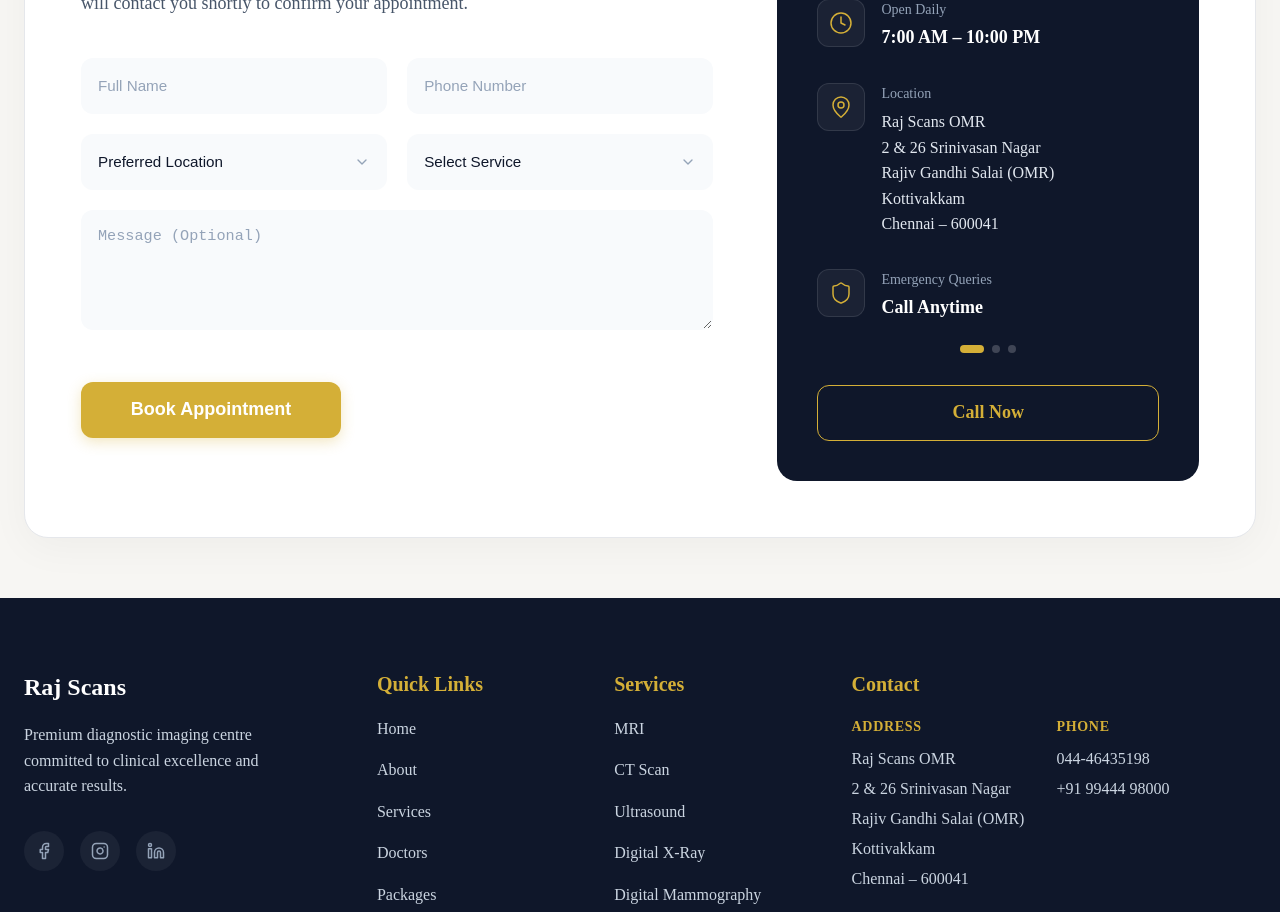
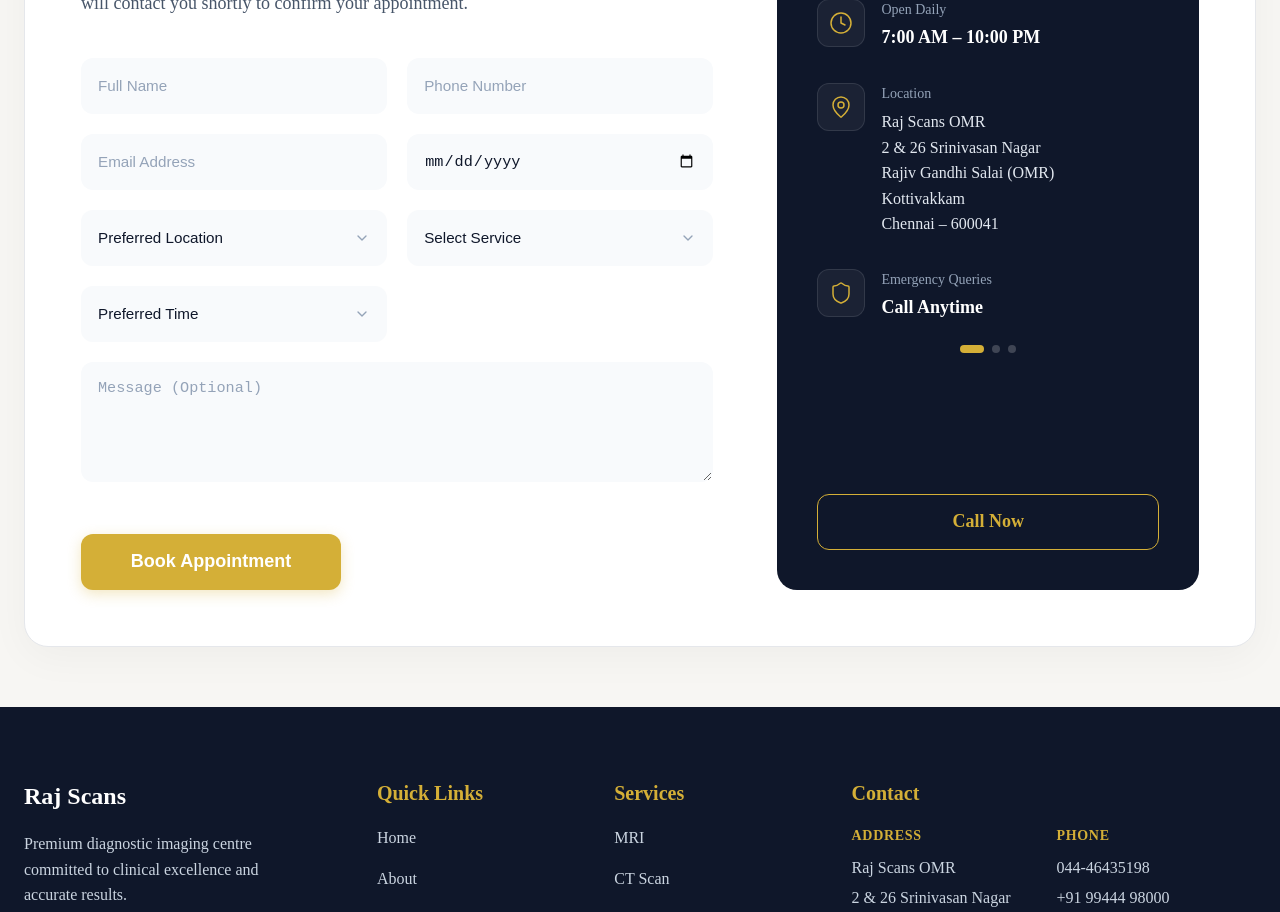
Before and after one commit to rajscansappointments-pixel/Raj-Scan, a Next.js app: page /careers in a window 1280 px wide. Shown: the part 1980-2892 px from the top of the page. Built offline with nearby package versions, Linux system fonts and the light colour scheme; a web font is replaced by a local one.

Commit message:
fix: restore missing fields in AppointmentCard and include them in email template

```diff
--- a/src/app/actions.ts
+++ b/src/app/actions.ts
@@ -87,6 +87,10 @@
 export async function submitAppointment(prevState: ActionState, formData: FormData): Promise<ActionState> {
   const name = formData.get('name') as string;
   const phone = formData.get('phone') as string;
+  const email = formData.get('email') as string;
+  const date = formData.get('date') as string;
+  const time = formData.get('time') as string;
+  const message = formData.get('message') as string;
   const service = formData.get('service') as string;
   const location = formData.get('location') as string;
   const packageName = formData.get('packageName') as string | null;
@@ -105,8 +109,12 @@
       <p><strong>Package:</strong> ${packageName}</p>
       <p><strong>Name:</strong> ${name}</p>
       <p><strong>Phone:</strong> ${phone}</p>
+      ${email ? `<p><strong>Email:</strong> ${email}</p>` : ''}
       <p><strong>Location:</strong> ${location || 'Not specified'}</p>
       <p><strong>Service Category:</strong> ${service}</p>
+      <p><strong>Preferred Date:</strong> ${date || 'Not specified'}</p>
+      <p><strong>Preferred Time:</strong> ${time || 'Not specified'}</p>
+      ${message ? `<p><strong>Message:</strong><br/>${message}</p>` : ''}
       <hr/>
       <p style="color:#555;font-size:0.9em;">This booking was received from the Raj Scans website package page.</p>
     `
@@ -114,8 +122,12 @@
       <h2>New Appointment Request</h2>
       <p><strong>Name:</strong> ${name}</p>
       <p><strong>Phone:</strong> ${phone}</p>
+      ${email ? `<p><strong>Email:</strong> ${email}</p>` : ''}
       <p><strong>Location:</strong> ${location || 'Not specified'}</p>
       <p><strong>Service:</strong> ${service}</p>
+      <p><strong>Preferred Date:</strong> ${date || 'Not specified'}</p>
+      <p><strong>Preferred Time:</strong> ${time || 'Not specified'}</p>
+      ${message ? `<p><strong>Message:</strong><br/>${message}</p>` : ''}
     `;
 
   try {
--- a/src/components/home/AppointmentCard.tsx
+++ b/src/components/home/AppointmentCard.tsx
@@ -147,12 +147,16 @@
                 <input type="text" name="name" placeholder="Full Name" className={styles.input} required />
                 <input type="tel" name="phone" placeholder="Phone Number" className={styles.input} required />
 
+                <input type="email" name="email" placeholder="Email Address" className={styles.input} />
+                <input type="date" name="date" className={styles.input} required />
+
                 <select
                   name="location"
                   className={styles.input}
                   required
+                  defaultValue=""
                 >
-                  <option value="" disabled selected>Preferred Location</option>
+                  <option value="" disabled>Preferred Location</option>
                   <option value="OMR Branch">OMR Branch (Kottivakkam)</option>
                   <option value="Main Branch">Main Branch</option>
                 </select>
@@ -175,7 +179,15 @@
                   <option value="package">Health Package</option>
                 </select>
 
+                <select name="time" className={styles.input} required defaultValue="">
+                  <option value="" disabled>Preferred Time</option>
+                  <option value="morning">Morning</option>
+                  <option value="afternoon">Afternoon</option>
+                  <option value="evening">Evening</option>
+                </select>
+
                 <textarea
+                  name="message"
                   placeholder="Message (Optional)"
                   className={cn(styles.textarea, styles.fullWidth)}
                 />
```
